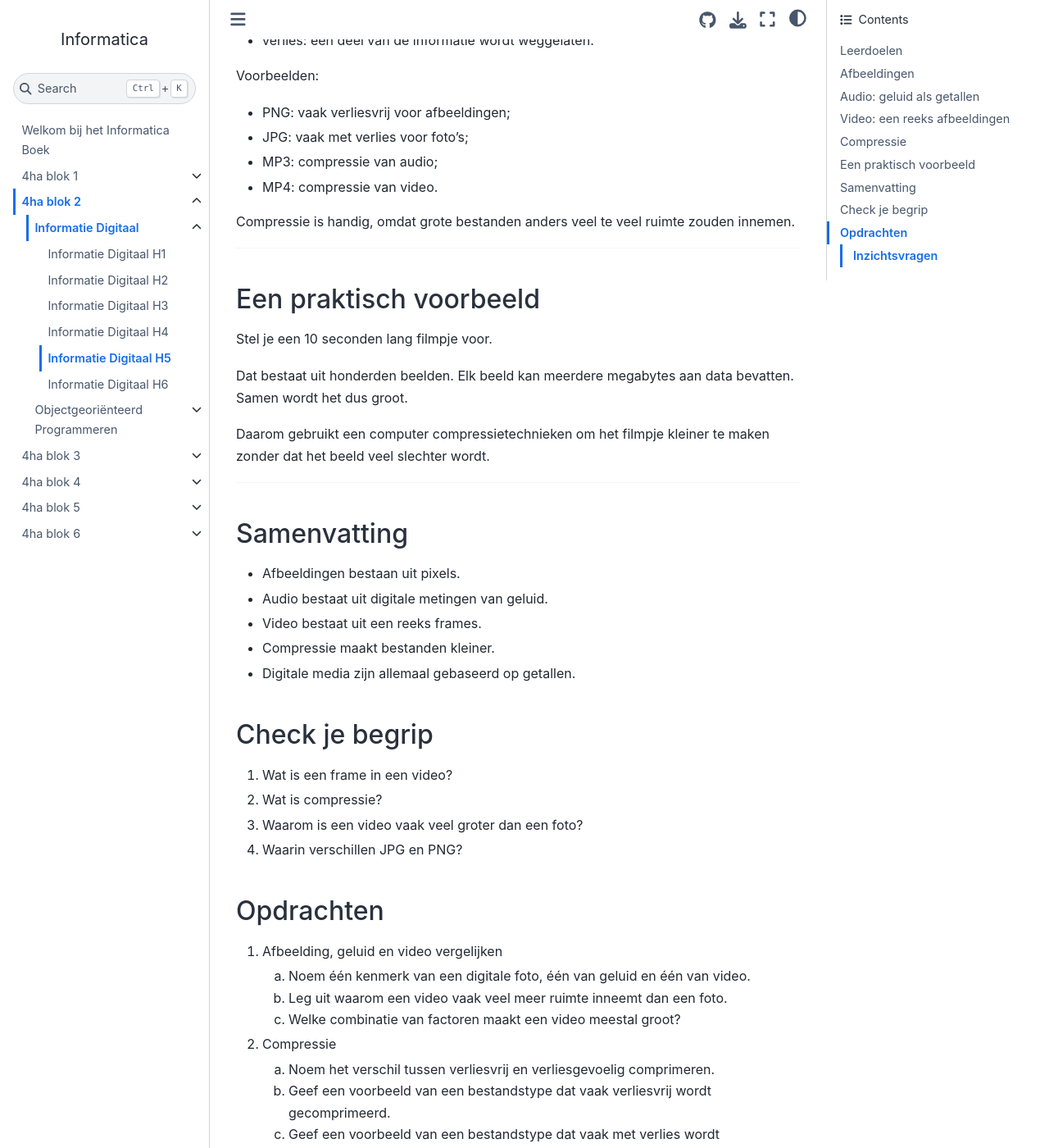
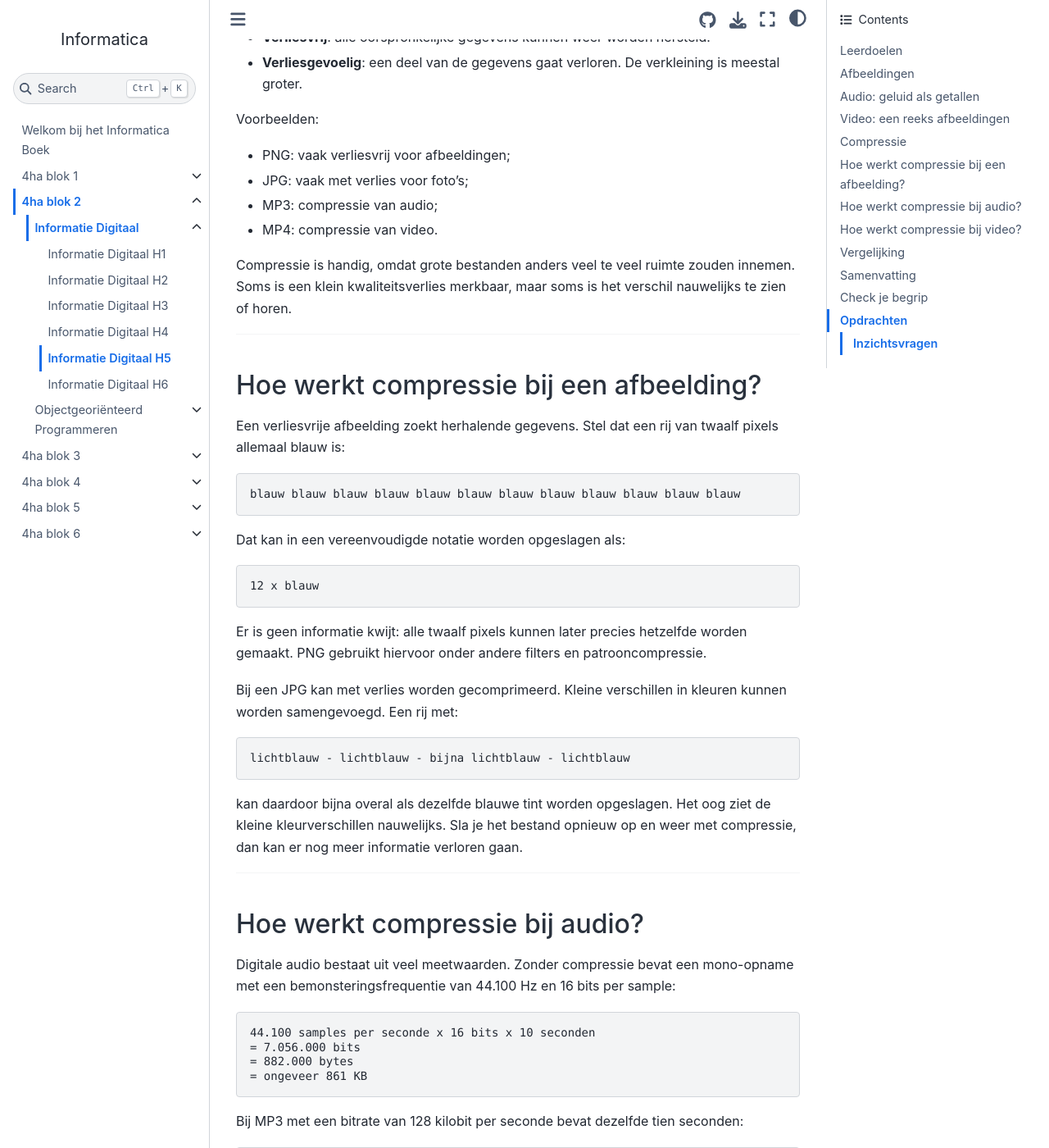
Before and after one commit to JoostvanTiel/informatica, a Jupyter Book: the page built from book/blok2/InfDig/hoofdstuk5.md, in a window 1280 px wide and 1400 px high, scrolled down 2129 px. Shown: the whole window at 82% size. Built offline with Jupyter Book 1.0.4 settings and Sphinx 7.4.7 and the Sphinx Book theme 1.1.4, drawn with Linux system fonts in a browser that asks for light colours; some of the changed text lies outside the part shown.

Commit message:
Refactor Hoofdstuk 5: Enhance compression section with detailed explanations on lossless and lossy methods, and provide practical examples for images, audio, and video.

````diff
--- a/book/blok2/InfDig/hoofdstuk5.md
+++ b/book/blok2/InfDig/hoofdstuk5.md
@@ -72,12 +72,12 @@ Video combineert dus:
 
 ## Compressie
 
-Veel bestanden worden gecomprimeerd om kleiner te maken.
+Veel bestanden worden gecomprimeerd om kleiner te maken. De techniek zoekt patronen en verwijdert of vereenvoudigt informatie die minder belangrijk is.
 
 Er zijn twee belangrijke soorten:
 
-- verliesvrij: alle informatie blijft behouden;
-- verlies: een deel van de informatie wordt weggelaten.
+- **Verliesvrij**: alle oorspronkelijke gegevens kunnen weer worden hersteld.
+- **Verliesgevoelig**: een deel van de gegevens gaat verloren. De verkleining is meestal groter.
 
 Voorbeelden:
 
@@ -86,17 +86,103 @@ Voorbeelden:
 - MP3: compressie van audio;
 - MP4: compressie van video.
 
-Compressie is handig, omdat grote bestanden anders veel te veel ruimte zouden innemen.
+Compressie is handig, omdat grote bestanden anders veel te veel ruimte zouden innemen. Soms is een klein kwaliteitsverlies merkbaar, maar soms is het verschil nauwelijks te zien of horen.
 
 ---
 
-## Een praktisch voorbeeld
+## Hoe werkt compressie bij een afbeelding?
 
-Stel je een 10 seconden lang filmpje voor.
+Een verliesvrije afbeelding zoekt herhalende gegevens. Stel dat een rij van twaalf pixels allemaal blauw is:
 
-Dat bestaat uit honderden beelden. Elk beeld kan meerdere megabytes aan data bevatten. Samen wordt het dus groot.
+```text
+blauw blauw blauw blauw blauw blauw blauw blauw blauw blauw blauw blauw
+```
 
-Daarom gebruikt een computer compressietechnieken om het filmpje kleiner te maken zonder dat het beeld veel slechter wordt.
+Dat kan in een vereenvoudigde notatie worden opgeslagen als:
+
+```text
+12 x blauw
+```
+
+Er is geen informatie kwijt: alle twaalf pixels kunnen later precies hetzelfde worden gemaakt. PNG gebruikt hiervoor onder andere filters en patrooncompressie.
+
+Bij een JPG kan met verlies worden gecomprimeerd. Kleine verschillen in kleuren kunnen worden samengevoegd. Een rij met:
+
+```text
+lichtblauw - lichtblauw - bijna lichtblauw - lichtblauw
+```
+
+kan daardoor bijna overal als dezelfde blauwe tint worden opgeslagen. Het oog ziet de kleine kleurverschillen nauwelijks. Sla je het bestand opnieuw op en weer met compressie, dan kan er nog meer informatie verloren gaan.
+
+---
+
+## Hoe werkt compressie bij audio?
+
+Digitale audio bestaat uit veel meetwaarden. Zonder compressie bevat een mono-opname met een bemonsteringsfrequentie van 44.100 Hz en 16 bits per sample:
+
+```text
+44.100 samples per seconde x 16 bits x 10 seconden
+= 7.056.000 bits
+= 882.000 bytes
+= ongeveer 861 KB
+```
+
+Bij MP3 met een bitrate van 128 kilobit per seconde bevat dezelfde tien seconden:
+
+```text
+128.000 bits per seconde x 10 seconden
+= 1.280.000 bits
+= 160.000 bytes
+= ongeveer 156 KB
+```
+
+De MP3 is in dit vereenvoudigde voorbeeld ongeveer vijf keer kleiner.
+
+MP3 laat vooral informatie weg die mensen moeilijk kunnen horen, bijvoorbeeld heel zachte geluiden vlak naast een veel harder geluid. Hierdoor kan het kwaliteitsverschil merkbaar zijn bij audioliefhebbers, maar is het geluid voor de meeste luisteraars goed genoeg.
+
+---
+
+## Hoe werkt compressie bij video?
+
+Een frame van 1920 x 1080 pixels met 24 bits per pixel gebruikt onbewerkt:
+
+```text
+1920 x 1080 x 24 bits
+= 49.766.400 bits
+= ongeveer 6,22 MB per frame
+```
+
+Bij 30 fps duurt één seconde dus 30 x 6,22 MB = ongeveer 186,6 MB. Tien seconden onbewerkte video zou dus ongeveer 1,87 GB gebruiken.
+
+Een MP4-bestand comprimeert die beelden op twee manieren:
+
+1. **Binnen één frame:** kleine kleurverschillen en details worden vereenvoudigd.
+2. **Tussen verschillende frames:** de achtergrond die hetzelfde blijft hoeft niet steeds opnieuw te worden opgeslagen.
+
+Bijvoorbeeld: in een game verandert alleen de spelerpositie, terwijl de rest van de achtergrond gelijk blijft. In plaats van elke hele frame opnieuw op te slaan, bewaart de compressor de verandering en de positie van de speler.
+
+Bij een bitrate van 5 megabit per seconde duurt tien seconden video ongeveer:
+
+```text
+5.000.000 bits per seconde x 10 seconden
+= 50.000.000 bits
+= 6,25 MB
+```
+
+Dat is veel kleiner dan de berekende onbewerkte versie.
+
+Een snelle bewegende actie, veel details en 60 fps geven meer veranderingen per seconde. Dan is meer informatie nodig en wordt het gecomprimeerde bestand groter dan bij een stilstaande achtergrond met 24 fps.
+
+---
+
+## Vergelijking
+
+| Soort bestand | Compressiemethode | Wat gebeurt er?                                                            | Voorbeeld                                                      |
+| ------------- | ----------------- | -------------------------------------------------------------------------- | -------------------------------------------------------------- |
+| PNG           | Vaak verliesvrij  | Patronen worden compact opgeslagen                                         | Twaalf blauwe pixels: `12 x blauw`                             |
+| JPG           | Verliesgevoelig   | Kleine details en kleurverschillen worden samengevoegd                     | Een tekstlogo kan waziger worden                               |
+| MP3           | Verliesgevoelig   | Moeilijk hoorbare geluiden worden weggelaten                               | Een liedje wordt enkele megabytes kleiner                      |
+| MP4           | Verliesgevoelig   | Gelijkaardige beelden en bewegingen worden niet telkens opnieuw opgeslagen | Een onveranderde gameachtergrond wordt maar eenmaal opgeslagen |
 
 ---
 
````
